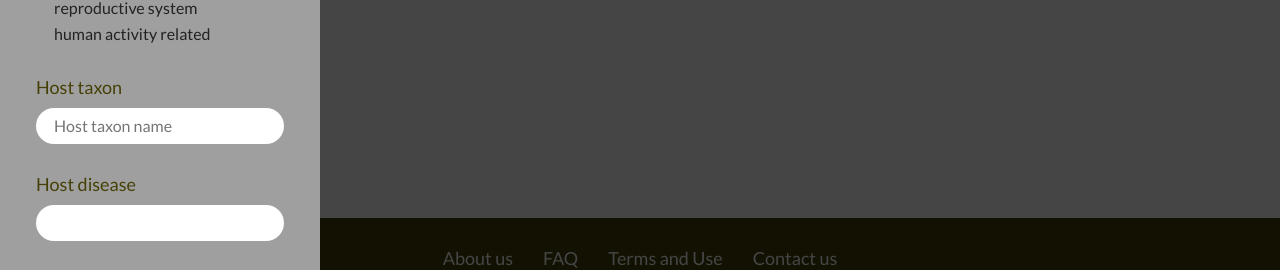
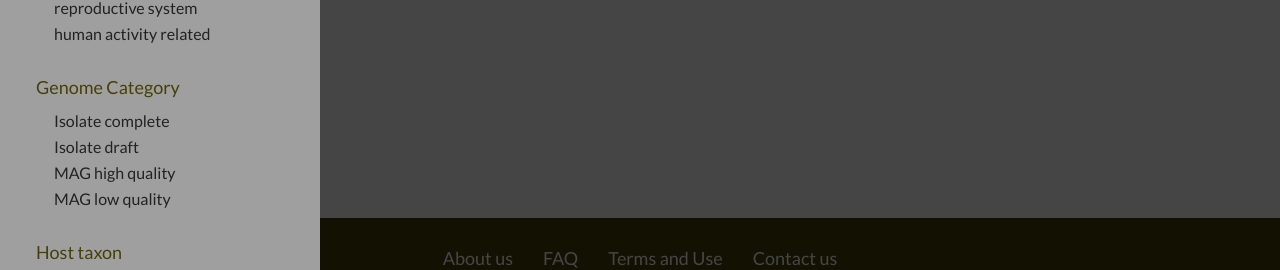
Before and after one commit to microbiomedatahub/microbiome-datahub, a React (Vite) app: page /genomes in a window 1280 px wide. Both pictures are taken after a click on the button 25 px from the left and 105 px from the top of the page. Shown: the part 453-723 px from the top of the page. Built offline with nearby package versions, Linux system fonts and the light colour scheme; no server answers.

Commit message:
Add GenomeCategory.tsx

```diff
--- /dev/null
+++ b/src/components/GenomeCategory.tsx
@@ -0,0 +1,14 @@
+const GenomeCategory = () => {
+  return (
+    <>
+      <section className='side-menu__links__section'>
+        <label className='side-menu__links__heading'>Genome Category</label>
+        {['Isolate complete', 'Isolate draft', 'MAG high quality', 'MAG low quality'].map((item, index) => {
+          return <p key={index} className={'side-menu__links__item'}>{item}</p>
+        })}
+      </section>
+    </>
+  )
+}
+
+export default GenomeCategory
--- a/src/components/SideMenu.tsx
+++ b/src/components/SideMenu.tsx
@@ -2,6 +2,7 @@ import { useAtomValue, useSetAtom } from 'jotai'
 import { useState } from 'react'
 import { Link } from 'react-router-dom'
 import { projectSearchQueryAtom, selectModeAtom } from '../store/store'
+import GenomeCategory from './GenomeCategory'
 
 const SideMenu = () => {
   const [isShow, setIsShow] = useState(false)
@@ -105,6 +106,8 @@ const SideMenu = () => {
               })}
             </section>
 
+            <GenomeCategory />
+
             <section className='side-menu__links__section'>
               <label className='side-menu__links__heading'>Host taxon</label>
               <input
```
